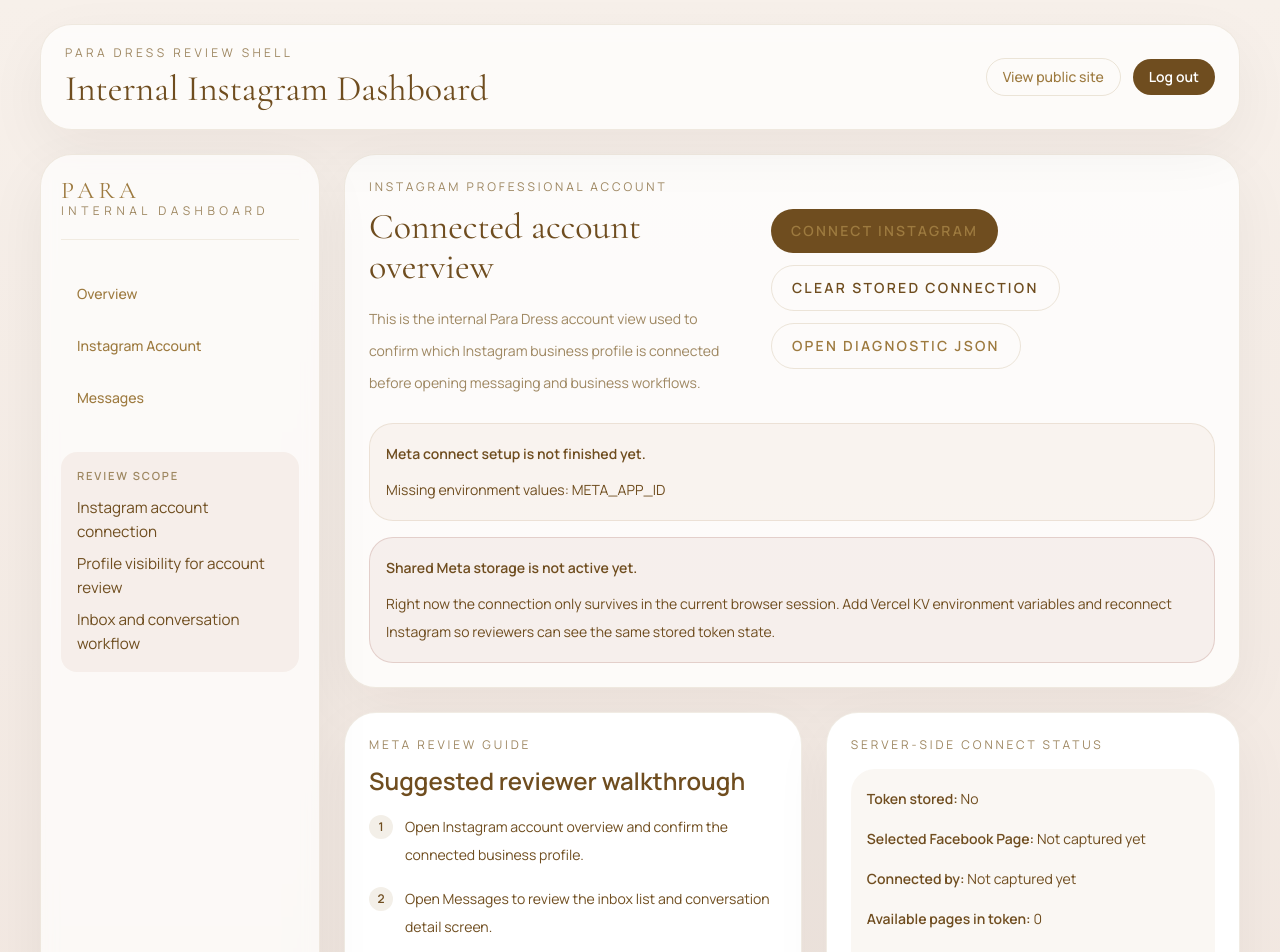
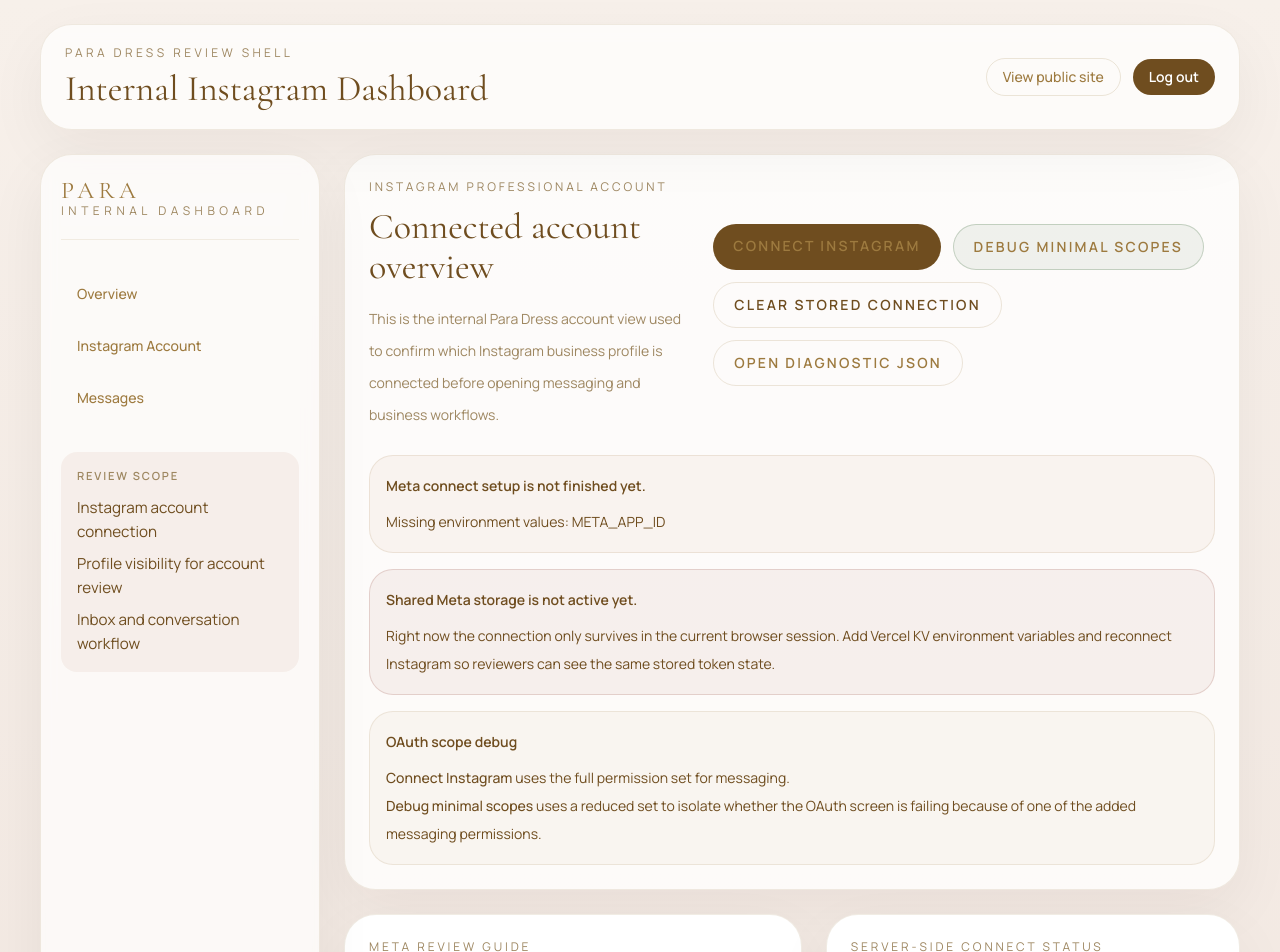
Before and after one commit to para-dress/para-site, a Next.js app: page /internal/instagram in a window 1280 px wide. Shown: the top 952 px of the page. Built offline with nearby package versions, Linux system fonts and the light colour scheme; no server answers.

Commit message:
feat(meta): add oauth scope isolation debug

```diff
--- a/src/app/api/internal/meta/connect/route.ts
+++ b/src/app/api/internal/meta/connect/route.ts
@@ -1,6 +1,7 @@
 import { NextResponse } from "next/server";
 import {
   META_CONNECT_STATE_COOKIE,
+  type MetaScopeSet,
   buildMetaOAuthUrl,
   createMetaState,
   getMetaConnectStatus,
@@ -8,6 +9,9 @@
 
 export async function GET(request: Request) {
   const status = getMetaConnectStatus();
+  const url = new URL(request.url);
+  const scopeSet: MetaScopeSet =
+    url.searchParams.get("scopeSet") === "minimal" ? "minimal" : "full";
 
   if (!status.ready) {
     const redirectUrl = new URL("/internal/instagram", request.url);
@@ -16,7 +20,7 @@
   }
 
   const state = createMetaState();
-  const response = NextResponse.redirect(buildMetaOAuthUrl(state), {
+  const response = NextResponse.redirect(buildMetaOAuthUrl(state, scopeSet), {
     status: 303,
   });
 
--- a/src/app/internal/instagram/page.tsx
+++ b/src/app/internal/instagram/page.tsx
@@ -79,6 +79,13 @@
               {connection?.status === "connected" ? "Reconnect Instagram" : "Connect Instagram"}
             </Link>
 
+            <Link
+              href="/api/internal/meta/connect?scopeSet=minimal"
+              className="rounded-full border border-[rgba(79,119,78,0.28)] bg-[rgba(79,119,78,0.08)] px-5 py-3 text-sm font-semibold uppercase tracking-[0.16em] text-[var(--color-ink-strong)]"
+            >
+              Debug minimal scopes
+            </Link>
+
             <form action="/api/internal/meta/disconnect" method="post">
               <button
                 type="submit"
@@ -139,6 +146,15 @@
             </p>
           </div>
         )}
+
+        <div className="mt-4 rounded-[1.5rem] border border-[rgba(157,122,63,0.14)] bg-[rgba(247,240,234,0.56)] p-4 text-sm leading-7 text-[var(--color-ink-strong)]">
+          <p className="font-semibold">OAuth scope debug</p>
+          <p className="mt-2">
+            <span className="font-medium">Connect Instagram</span> uses the full permission set for messaging.
+            <br />
+            <span className="font-medium">Debug minimal scopes</span> uses a reduced set to isolate whether the OAuth screen is failing because of one of the added messaging permissions.
+          </p>
+        </div>
       </section>
 
       <section className="grid gap-6 lg:grid-cols-[1.05fr_0.95fr]">
--- a/src/lib/meta-connect.ts
+++ b/src/lib/meta-connect.ts
@@ -17,6 +17,19 @@
   "pages_manage_metadata",
   "business_management",
 ] as const;
+
+export const metaMinimalPermissions = [
+  "instagram_basic",
+  "pages_show_list",
+  "pages_read_engagement",
+  "business_management",
+] as const;
+
+export type MetaScopeSet = "minimal" | "full";
+
+export function getMetaPermissions(scopeSet: MetaScopeSet = "full") {
+  return scopeSet === "minimal" ? metaMinimalPermissions : metaPermissions;
+}
 
 export const META_GRAPH_VERSION = "v23.0";
 
@@ -50,14 +63,14 @@
   return crypto.randomBytes(24).toString("hex");
 }
 
-export function buildMetaOAuthUrl(state: string) {
+export function buildMetaOAuthUrl(state: string, scopeSet: MetaScopeSet = "full") {
   const env = getMetaEnv();
   const redirectUri = buildMetaRedirectUri();
   const params = new URLSearchParams({
     client_id: env.appId,
     redirect_uri: redirectUri,
     response_type: "code",
-    scope: metaPermissions.join(","),
+    scope: getMetaPermissions(scopeSet).join(","),
     state,
   });
 
```
